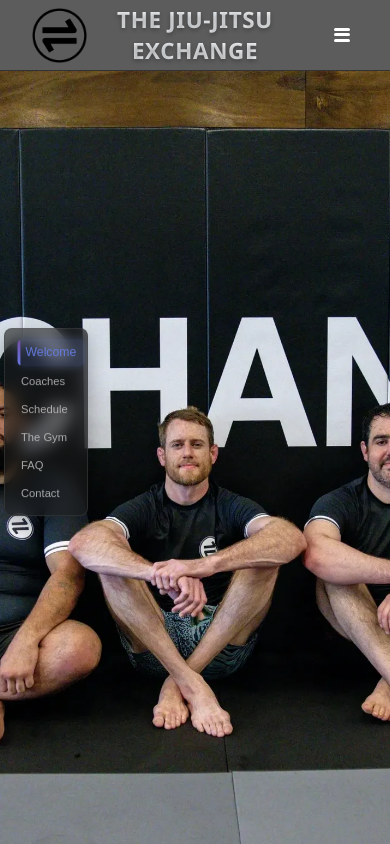
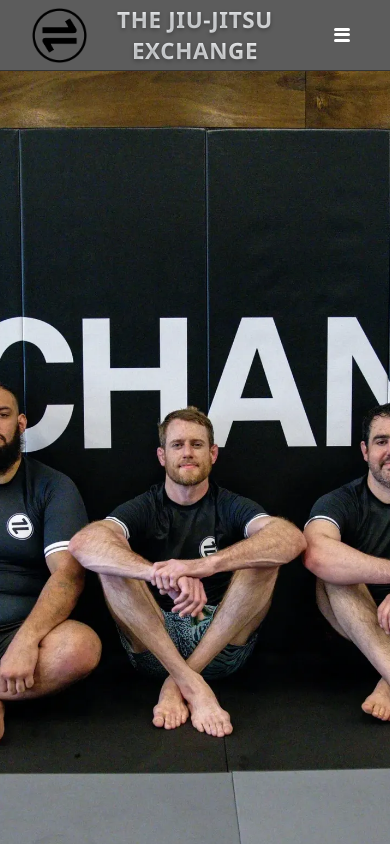
Before and after one commit to Ttovey/exchangeWebsite, a React (Create React App) app in the folder frontend/: page / in a window 390 px wide. Shown: the top 844 px of the page. Built offline with nearby package versions, Linux system fonts and the light colour scheme.

Commit message:
remove side nav for mobile

```diff
--- a/frontend/src/index.css
+++ b/frontend/src/index.css
@@ -328,34 +328,7 @@ body {
 /* Responsive Design for Side Nav */
 @media (max-width: 1024px) {
   .side-nav {
-    left: 0.5rem;
-    padding: 0.75rem 0.6rem;
-  }
-
-  .side-nav-item {
-    font-size: 0.75rem;
-    padding: 0.4rem 0.6rem;
-  }
-
-  .side-nav-item.active {
-    font-size: 0.8rem;
-  }
-}
-
-@media (max-width: 768px) {
-  .side-nav {
-    left: 0.25rem;
-    padding: 0.6rem 0.5rem;
-    gap: 0.2rem;
-  }
-
-  .side-nav-item {
-    font-size: 0.7rem;
-    padding: 0.4rem 0.5rem;
-  }
-
-  .side-nav-item.active {
-    font-size: 0.75rem;
+    display: none !important;
   }
 }
 
```
